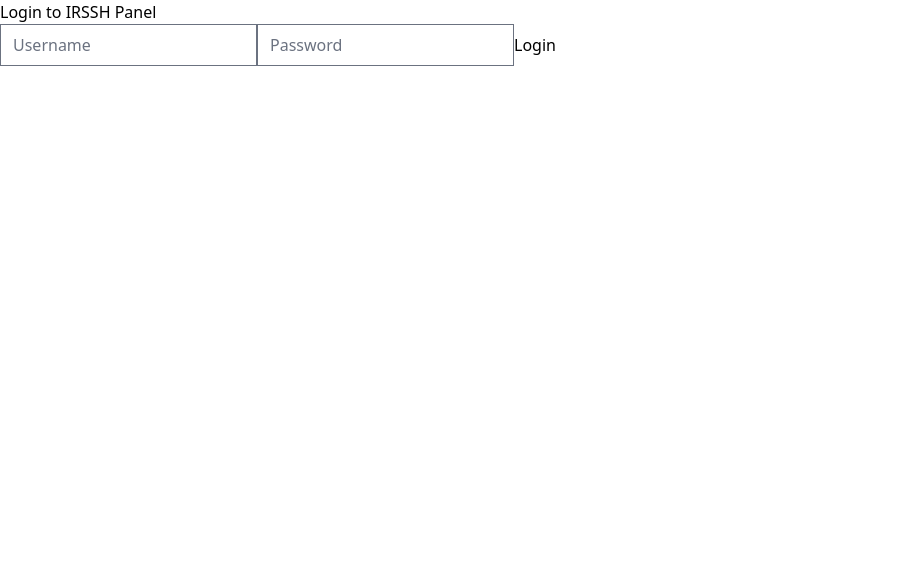
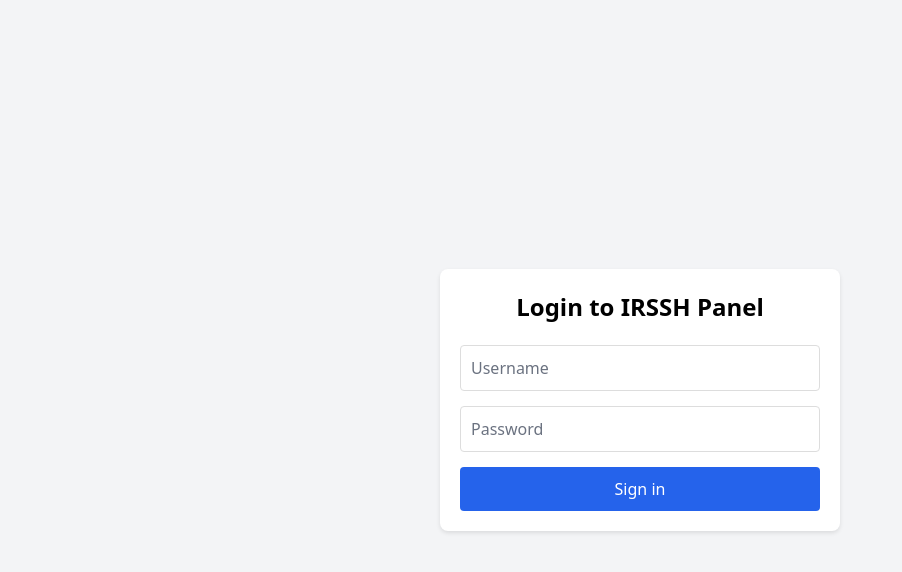
Before and after one commit to irkids/IRSSH-Panel, a React app in the folder frontend/: page /login in a window 1280 px wide. Shown: the top 572 px of the page, without its empty margins (0-902 px from the left). Built offline with nearby package versions, Linux system fonts and the light colour scheme; the HTML template or start-up script is replaced by a standard one.

Commit message:
Update App.js

```diff
--- a/frontend/src/App.js
+++ b/frontend/src/App.js
@@ -1,18 +1,119 @@
 // src/App.js
-import React from 'react';
-import { BrowserRouter as Router, Routes, Route } from 'react-router-dom';
+import React, { useState } from 'react';
+import { BrowserRouter as Router, Routes, Route, Navigate } from 'react-router-dom';
+import axios from 'axios';
 
 function Login() {
+    const [username, setUsername] = useState('');
+    const [password, setPassword] = useState('');
+    const [error, setError] = useState('');
+
+    const handleSubmit = async (e) => {
+        e.preventDefault();
+        try {
+            const formData = new FormData();
+            formData.append('username', username);
+            formData.append('password', password);
+
+            const response = await axios.post('/api/auth/token', formData, {
+                headers: {
+                    'Content-Type': 'multipart/form-data',
+                }
+            });
+
+            if (response.data.access_token) {
+                localStorage.setItem('token', response.data.access_token);
+                localStorage.setItem('username', response.data.username);
+                window.location.href = '/dashboard';
+            }
+        } catch (error) {
+            setError('Invalid username or password');
+        }
+    };
+
     return (
-    <div className="login-container">
-      <h2>Login to IRSSH Panel</h2>
-      <form>
-        <input type="text" placeholder="Username" />
-        <input type="password" placeholder="Password" />
-        <button type="submit">Login</button>
+        <div style={{
+            minHeight: '100vh',
+            display: 'flex',
+            alignItems: 'center',
+            justifyContent: 'center',
+            backgroundColor: '#f3f4f6'
+        }}>
+            <div style={{
+                width: '100%',
+                maxWidth: '400px',
+                padding: '20px',
+                backgroundColor: 'white',
+                borderRadius: '8px',
+                boxShadow: '0 2px 4px rgba(0,0,0,0.1)'
+            }}>
+                <h2 style={{
+                    textAlign: 'center',
+                    fontSize: '24px',
+                    fontWeight: 'bold',
+                    marginBottom: '20px'
+                }}>Login to IRSSH Panel</h2>
+                <form onSubmit={handleSubmit}>
+                    <div style={{ marginBottom: '15px' }}>
+                        <input
+                            type="text"
+                            placeholder="Username"
+                            value={username}
+                            onChange={(e) => setUsername(e.target.value)}
+                            style={{
+                                width: '100%',
+                                padding: '10px',
+                                border: '1px solid #ddd',
+                                borderRadius: '4px'
+                            }}
+                        />
+                    </div>
+                    <div style={{ marginBottom: '15px' }}>
+                        <input
+                            type="password"
+                            placeholder="Password"
+                            value={password}
+                            onChange={(e) => setPassword(e.target.value)}
+                            style={{
+                                width: '100%',
+                                padding: '10px',
+                                border: '1px solid #ddd',
+                                borderRadius: '4px'
+                            }}
+                        />
+                    </div>
+                    {error && (
+                        <div style={{
+                            color: '#dc2626',
+                            textAlign: 'center',
+                            marginBottom: '15px',
+                            fontSize: '14px'
+                        }}>
+                            {error}
+                        </div>
+                    )}
+                    <button
+                        type="submit"
+                        style={{
+                            width: '100%',
+                            padding: '10px',
+                            backgroundColor: '#2563eb',
+                            color: 'white',
+                            border: 'none',
+                            borderRadius: '4px',
+                            cursor: 'pointer'
+                        }}
+                    >
+                        Sign in
+                    </button>
                 </form>
             </div>
+        </div>
     );
+}
+
+function Dashboard() {
+    return <h1>Welcome to Dashboard</h1>;
 }
 
 function App() {
@@ -20,7 +121,8 @@
         <Router>
             <Routes>
                 <Route path="/login" element={<Login />} />
-        <Route path="/" element={<div>IRSSH Panel</div>} />
+                <Route path="/dashboard" element={<Dashboard />} />
+                <Route path="/" element={<Navigate to="/login" />} />
             </Routes>
         </Router>
     );
```
Lines whose indentation alone changed are shown as unchanged.
